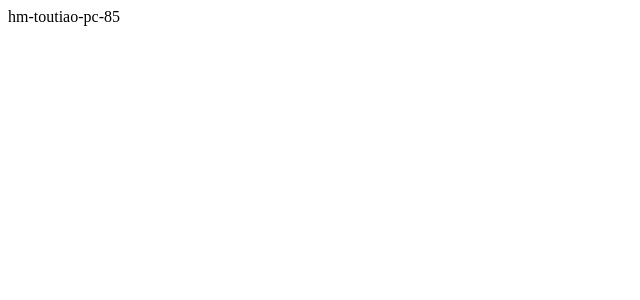
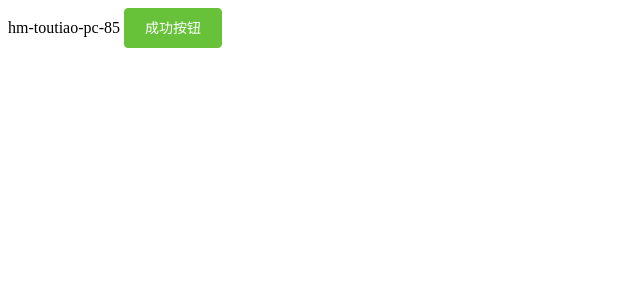
Before and after one commit to zhousg/hm-toutiao-pc-85, a Vue app: page / in a window 1280 px wide. Shown: the top 300 px of the page, without its empty margins (0-640 px from the left). Built offline with nearby package versions, Linux system fonts and the light colour scheme.

Commit message:
使用饿了么UI库

```diff
--- a/package.json
+++ b/package.json
@@ -9,6 +9,7 @@
   },
   "dependencies": {
     "core-js": "^3.3.2",
+    "element-ui": "^2.12.0",
     "vue": "^2.6.10"
   },
   "devDependencies": {
--- a/src/App.vue
+++ b/src/App.vue
@@ -1,6 +1,6 @@
 <template>
   <div id="app">
-    hm-toutiao-pc-85
+    hm-toutiao-pc-85 <el-button type="success">成功按钮</el-button>
   </div>
 </template>
 
--- a/src/main.js
+++ b/src/main.js
@@ -1,5 +1,10 @@
 import Vue from 'vue'
 import App from './App.vue'
+
+import ElementUI from 'element-ui'
+import 'element-ui/lib/theme-chalk/index.css'
+
+Vue.use(ElementUI)
 
 Vue.config.productionTip = false
 
```
Also changed, not shown: 1 other file (tests, documents, lock files or other folders).
